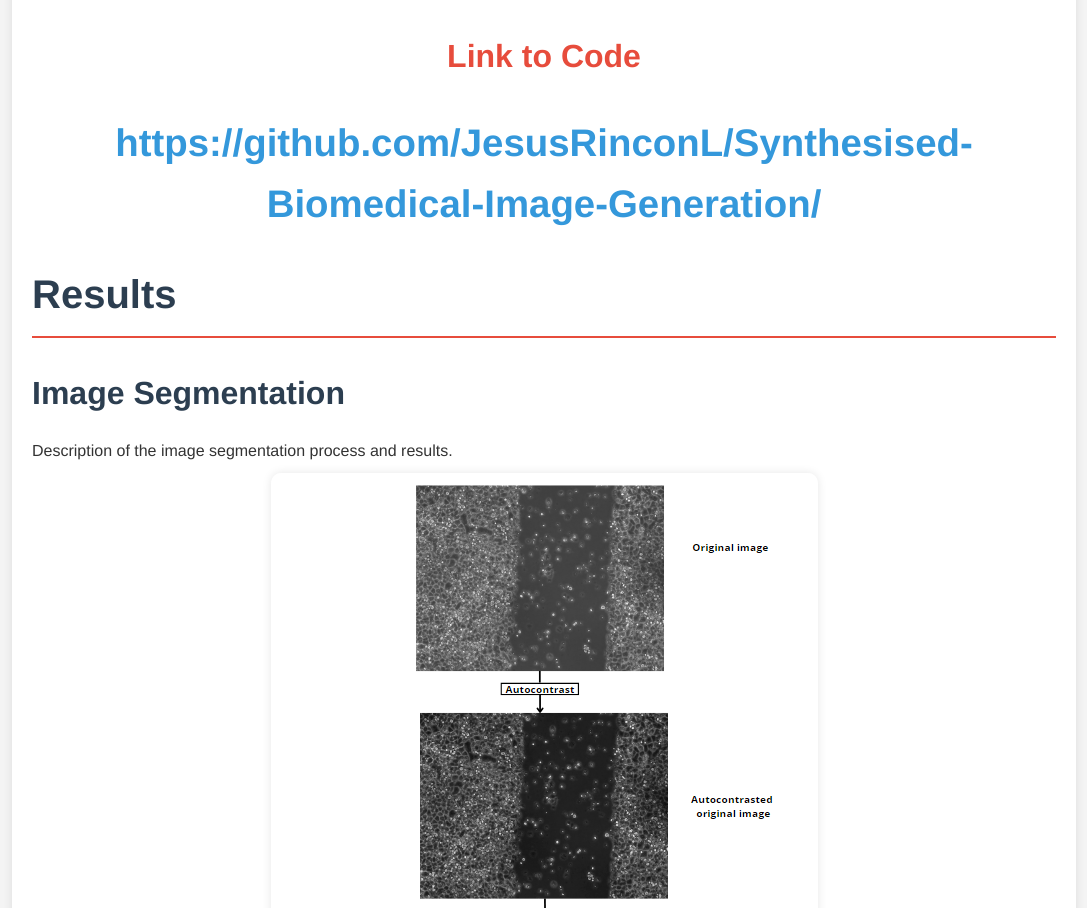
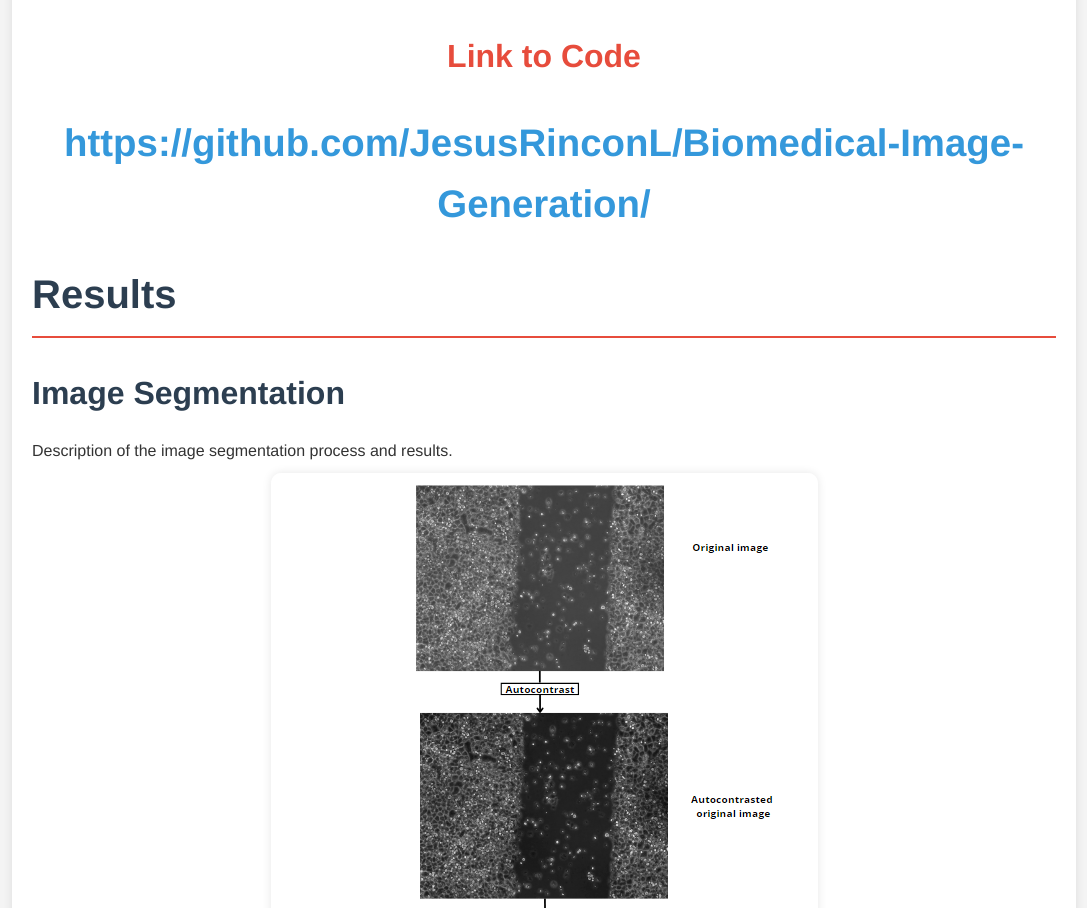
Before and after one commit to JesusRinconL/Biomedical-Image-Generation, a plain HTML site: page index.html in a window 1280 px wide. Shown: the part 1700-2608 px from the top of the page, without its empty margins (96-1183 px from the left). Drawn offline with Linux system fonts and the light colour scheme.

Commit message:
Update index.html

```diff
--- a/index.html
+++ b/index.html
@@ -3,7 +3,7 @@
 <head>
     <meta charset="UTF-8">
     <meta name="viewport" content="width=device-width, initial-scale=1.0">
-    <title>Synthesised Biomedical Image Generation</title>
+    <title>Biomedical Image Generation</title>
     <style>
       body {
           font-family: 'Helvetica Neue', Arial, sans-serif;
@@ -98,7 +98,7 @@
 
         <div class="link-section">
             <h2>Link to Code</h2>
-            <h2><a href="https://github.com/JesusRinconL/Biomedical-Image-Generation/">https://github.com/JesusRinconL/Synthesised-Biomedical-Image-Generation/</a></h2>
+            <h2><a href="https://github.com/JesusRinconL/Biomedical-Image-Generation/">https://github.com/JesusRinconL/Biomedical-Image-Generation/</a></h2>
         </div>
 
 
```
